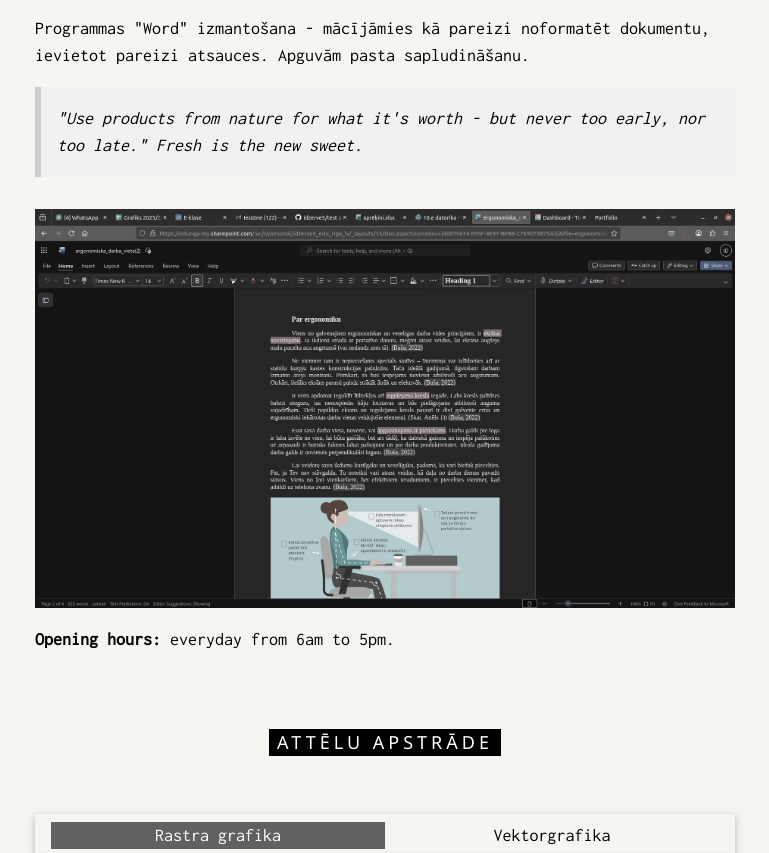
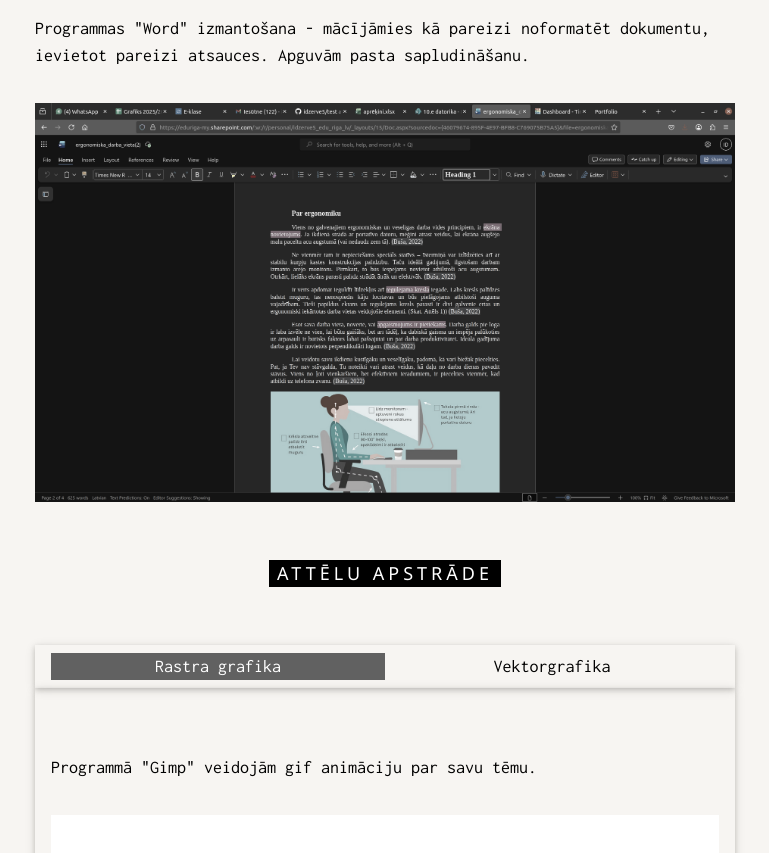
Before and after one commit to idzerve5/test, a plain HTML site: page index.html in a window 1280 px wide. Shown: the part 791-1644 px from the top of the page, without its empty margins (255-1024 px from the left). Drawn offline with nearby package versions, Linux system fonts and the light colour scheme.

Commit message:
uzlabpjumi5

```diff
--- a/index.html
+++ b/index.html
@@ -92,11 +92,8 @@ iframe {
   <div class="w3-content" style="max-width:700px">
     <h5 class="w3-center w3-padding-64"><span class="w3-tag w3-wide">TEKSTAPSTRĀDE</span></h5>
     <p>Programmas "Word" izmantošana - mācījāmies kā pareizi noformatēt dokumentu, ievietot pareizi atsauces. Apguvām pasta sapludināšanu.</p>
-    <div class="w3-panel w3-leftbar w3-light-grey">
-      <p><i>"Use products from nature for what it's worth - but never too early, nor too late." Fresh is the new sweet.</i></p>
-    </div>
+
     <img src="img/word1.png" style="width:100%;max-width:1000px" class="w3-margin-top">
-    <p><strong>Opening hours:</strong> everyday from 6am to 5pm.</p>
   </div>
 </div>
 
```
